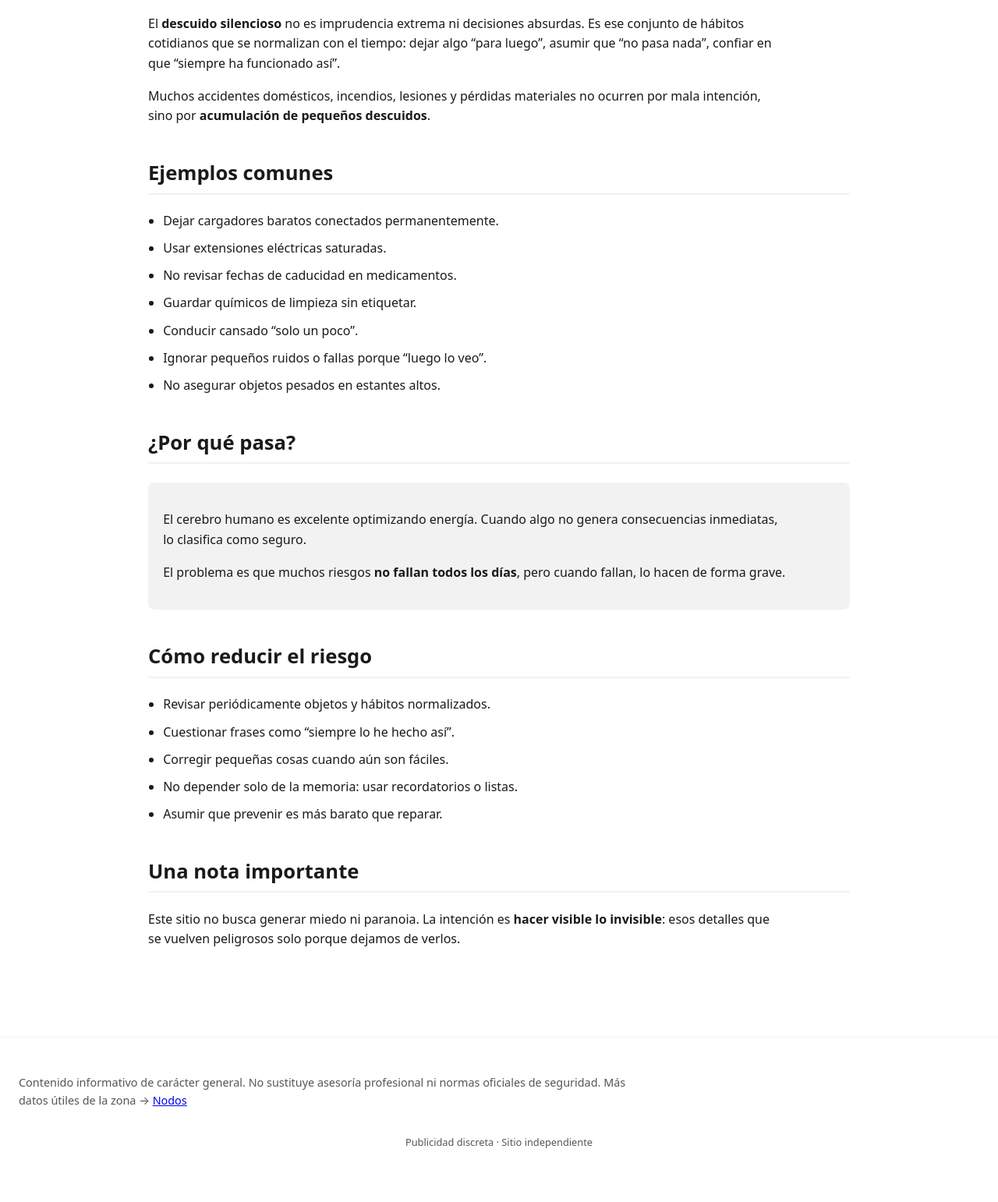
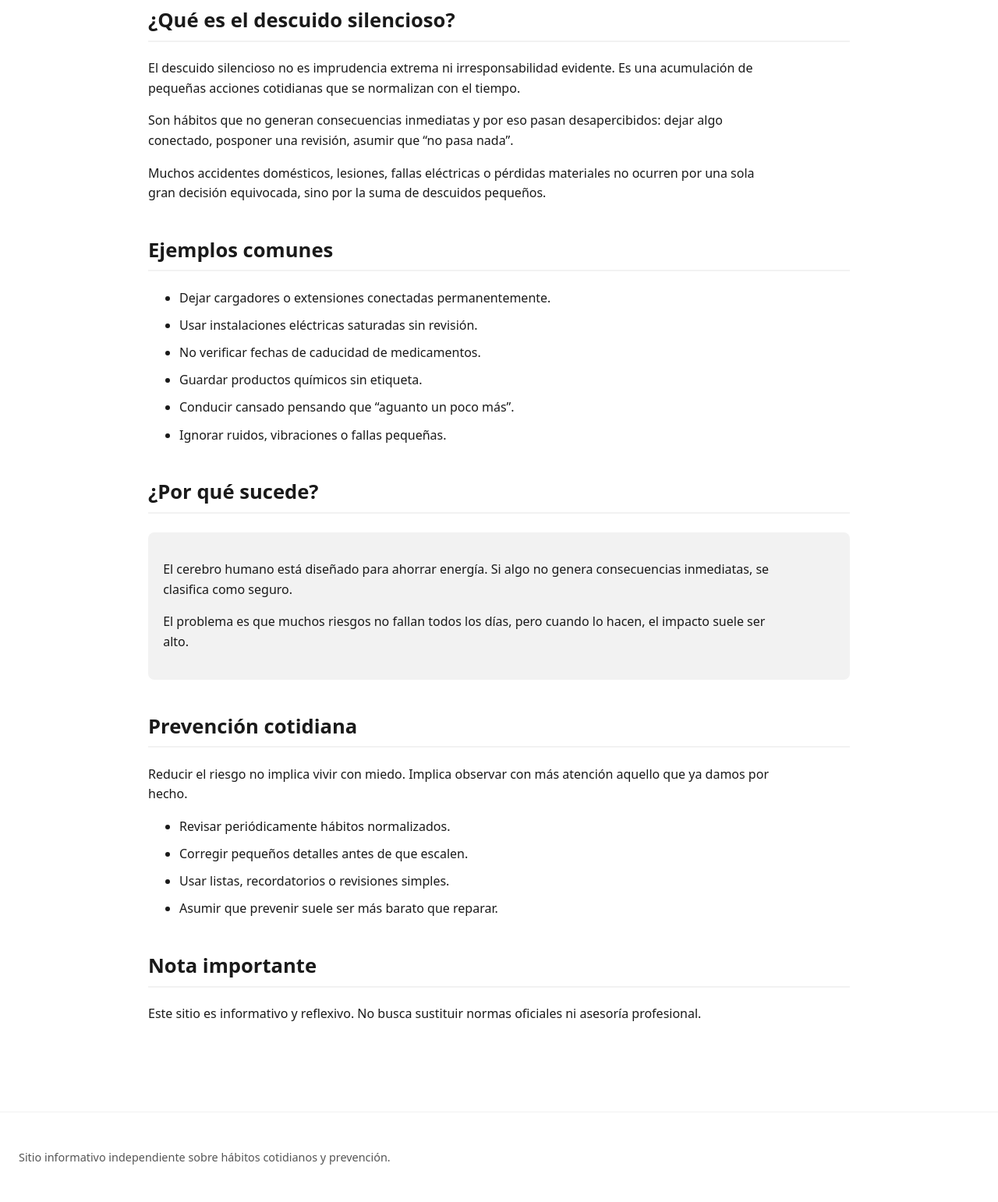
Before and after one commit to serpente79/miniweb-descuido, a plain HTML site: page index.html in a window 1280 px wide. Shown: the part 325-1867 px from the top of the page at 78% size. Before the commit the page ends 1833 px from the top, so only its background shows below. Drawn offline with Linux system fonts and the light colour scheme.

Commit message:
Add files via upload

```diff
--- a/index.html
+++ b/index.html
@@ -6,9 +6,6 @@
   <title>El descuido silencioso</title>
 
   <meta name="description" content="Pequeñas acciones cotidianas que parecen inofensivas, pero que con el tiempo pueden causar accidentes, lesiones o pérdidas evitables." />
-
-<script async src="https://pagead2.googlesyndication.com/pagead/js/adsbygoogle.js?client=ca-pub-8239940853717265"
-     crossorigin="anonymous"></script>
 
   <style>
     :root {
@@ -34,6 +31,18 @@
       background: var(--bg);
       color: var(--text);
       line-height: 1.6;
+    }
+
+    nav {
+      padding: 1rem 1.5rem;
+      border-bottom: 1px solid var(--box);
+      font-size: 0.95rem;
+    }
+
+    nav a {
+      margin-right: 1rem;
+      color: var(--text);
+      text-decoration: none;
     }
 
     header {
@@ -66,13 +75,8 @@
       padding-bottom: 0.3rem;
     }
 
-    p {
+    p, ul {
       max-width: 800px;
-    }
-
-    ul {
-      max-width: 800px;
-      padding-left: 1.2rem;
     }
 
     li {
@@ -93,92 +97,85 @@
       color: var(--muted);
       border-top: 1px solid var(--box);
     }
-
-    .ads {
-      margin-top: 2rem;
-      text-align: center;
-      font-size: 0.8rem;
-      color: var(--muted);
-    }
   </style>
 </head>
 
 <body>
 
+<nav>
+  <a href="index.html">Inicio</a>
+  <a href="sobre.html">Sobre</a>
+  <a href="privacidad.html">Privacidad</a>
+  <a href="contacto.html">Contacto</a>
+</nav>
+
 <header>
   <h1>El descuido silencioso</h1>
-  <p>
-    Pequeñas acciones que parecen nada…
-    hasta que un día no lo son.
-  </p>
+  <p>Pequeñas acciones que parecen nada… hasta que un día no lo son.</p>
 </header>
 
 <main>
 
-  <h2>¿Qué es?</h2>
+<h2>¿Qué es el descuido silencioso?</h2>
 <p>
-    El <strong>descuido silencioso</strong> no es imprudencia extrema ni decisiones absurdas.
-    Es ese conjunto de hábitos cotidianos que se normalizan con el tiempo:
-    dejar algo “para luego”, asumir que “no pasa nada”, confiar en que “siempre ha funcionado así”.
+El descuido silencioso no es imprudencia extrema ni irresponsabilidad evidente.
+Es una acumulación de pequeñas acciones cotidianas que se normalizan con el tiempo.
 </p>
 <p>
-    Muchos accidentes domésticos, incendios, lesiones y pérdidas materiales
-    no ocurren por mala intención, sino por <strong>acumulación de pequeños descuidos</strong>.
+Son hábitos que no generan consecuencias inmediatas y por eso pasan desapercibidos:
+dejar algo conectado, posponer una revisión, asumir que “no pasa nada”.
+</p>
+<p>
+Muchos accidentes domésticos, lesiones, fallas eléctricas o pérdidas materiales
+no ocurren por una sola gran decisión equivocada, sino por la suma de descuidos pequeños.
 </p>
 
 <h2>Ejemplos comunes</h2>
 <ul>
-    <li>Dejar cargadores baratos conectados permanentemente.</li>
-    <li>Usar extensiones eléctricas saturadas.</li>
-    <li>No revisar fechas de caducidad en medicamentos.</li>
-    <li>Guardar químicos de limpieza sin etiquetar.</li>
-    <li>Conducir cansado “solo un poco”.</li>
-    <li>Ignorar pequeños ruidos o fallas porque “luego lo veo”.</li>
-    <li>No asegurar objetos pesados en estantes altos.</li>
+  <li>Dejar cargadores o extensiones conectadas permanentemente.</li>
+  <li>Usar instalaciones eléctricas saturadas sin revisión.</li>
+  <li>No verificar fechas de caducidad de medicamentos.</li>
+  <li>Guardar productos químicos sin etiqueta.</li>
+  <li>Conducir cansado pensando que “aguanto un poco más”.</li>
+  <li>Ignorar ruidos, vibraciones o fallas pequeñas.</li>
 </ul>
 
-  <h2>¿Por qué pasa?</h2>
+<h2>¿Por qué sucede?</h2>
 <div class="box">
 <p>
-      El cerebro humano es excelente optimizando energía.
-      Cuando algo no genera consecuencias inmediatas, lo clasifica como seguro.
+El cerebro humano está diseñado para ahorrar energía.
+Si algo no genera consecuencias inmediatas, se clasifica como seguro.
 </p>
 <p>
-      El problema es que muchos riesgos <strong>no fallan todos los días</strong>,
-      pero cuando fallan, lo hacen de forma grave.
+El problema es que muchos riesgos no fallan todos los días,
+pero cuando lo hacen, el impacto suele ser alto.
 </p>
 </div>
 
-  <h2>Cómo reducir el riesgo</h2>
+<h2>Prevención cotidiana</h2>
+<p>
+Reducir el riesgo no implica vivir con miedo.
+Implica observar con más atención aquello que ya damos por hecho.
+</p>
 <ul>
-    <li>Revisar periódicamente objetos y hábitos normalizados.</li>
-    <li>Cuestionar frases como “siempre lo he hecho así”.</li>
-    <li>Corregir pequeñas cosas cuando aún son fáciles.</li>
-    <li>No depender solo de la memoria: usar recordatorios o listas.</li>
-    <li>Asumir que prevenir es más barato que reparar.</li>
+  <li>Revisar periódicamente hábitos normalizados.</li>
+  <li>Corregir pequeños detalles antes de que escalen.</li>
+  <li>Usar listas, recordatorios o revisiones simples.</li>
+  <li>Asumir que prevenir suele ser más barato que reparar.</li>
 </ul>
 
-  <h2>Una nota importante</h2>
+<h2>Nota importante</h2>
 <p>
-    Este sitio no busca generar miedo ni paranoia.
-    La intención es <strong>hacer visible lo invisible</strong>:
-    esos detalles que se vuelven peligrosos solo porque dejamos de verlos.
+Este sitio es informativo y reflexivo.
+No busca sustituir normas oficiales ni asesoría profesional.
 </p>
 
 </main>
 
 <footer>
 <p>
-    Contenido informativo de carácter general.
-    No sustituye asesoría profesional ni normas oficiales de seguridad.
-          Más datos útiles de la zona → <a href="https://casita-nodos.vercel.app/">Nodos</a>
-
+Sitio informativo independiente sobre hábitos cotidianos y prevención.
 </p>
-
-  <div class="ads">
-    <!-- Aquí irá el banner de publicidad mínima cuando Adsense apruebe -->
-    Publicidad discreta · Sitio independiente
-  </div>
 </footer>
 
 </body>
```
Also changed, not shown: contacto.html (added, +36 -0 lines), privacidad.html (added, +42 -0 lines), sobre.html (added, +43 -0 lines). Lines whose indentation alone changed are shown as unchanged.
